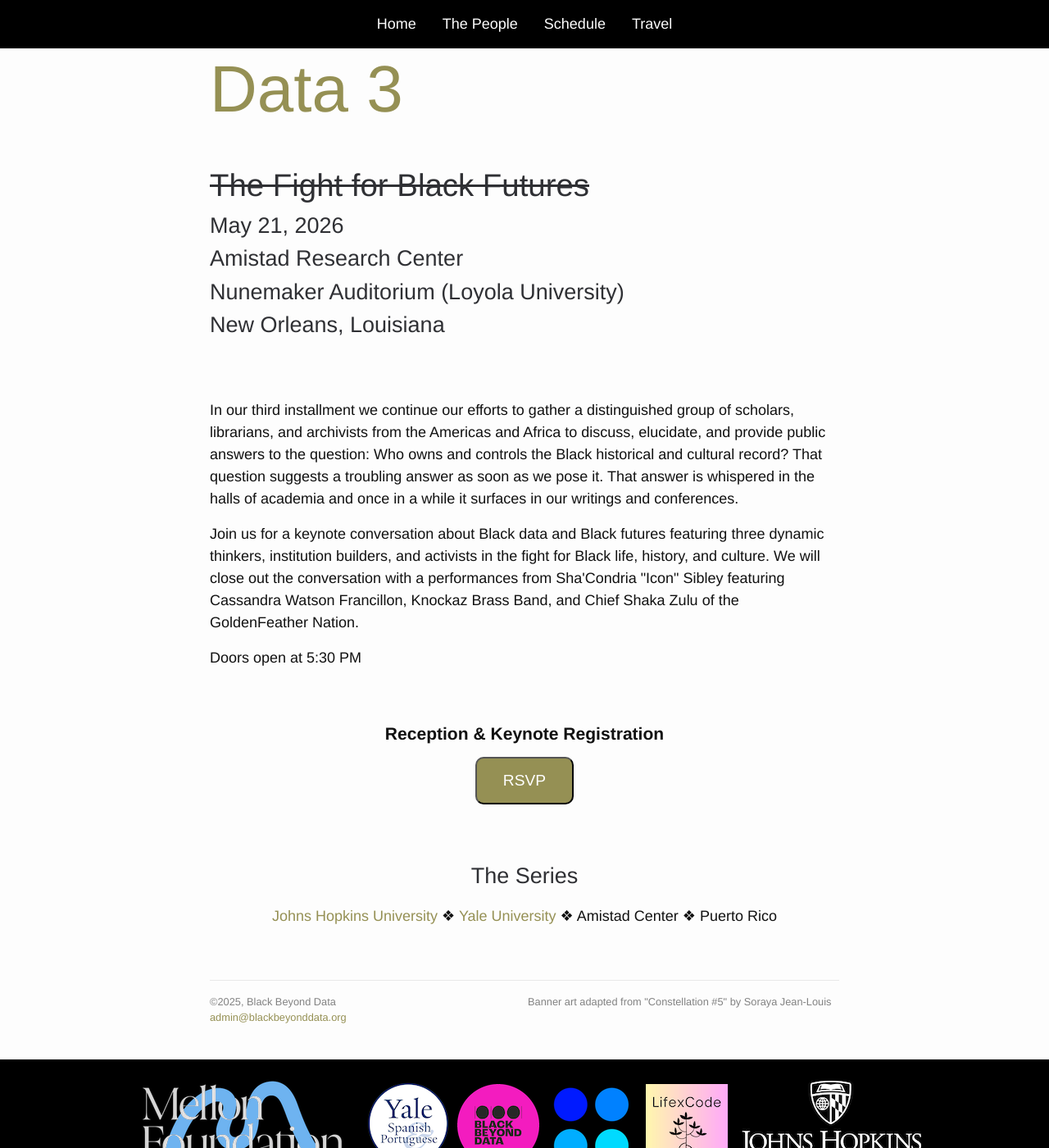
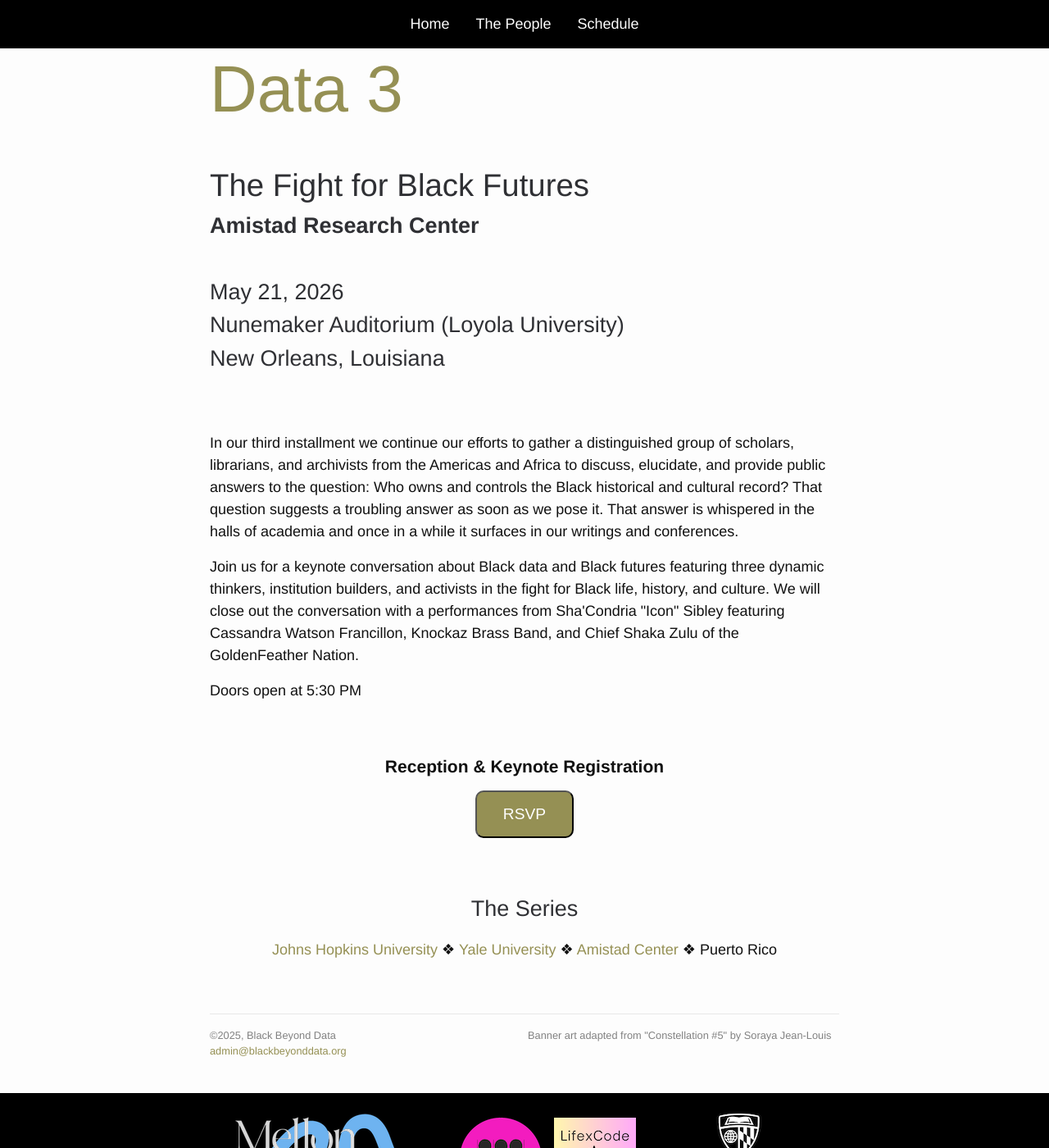
Before and after one commit to elotroalex/wobd-amistad, a Jekyll site: the page built from index.html, in a window 1280 px wide and 1400 px high, scrolled down 695 px. Shown: the whole window at 82% size. Built offline with Jekyll 4.4.1, drawn with Linux system fonts in a browser that asks for light colours.

Commit message:
removed old logos
Co-authored-by: Copilot <copilot@github.com>

```diff
--- a/_data/navigation.yml
+++ b/_data/navigation.yml
@@ -8,5 +8,5 @@
   url: /people/
 - title: Schedule
   url: /schedule/
-- title: Travel
-  url: /travel/
+# - title: Travel
+#   url: /travel/
--- a/_includes/footer.html
+++ b/_includes/footer.html
@@ -17,15 +17,7 @@
 
 <div class="fixed-footer" style="color: white">
   <img src="{{site.baseurl}}/images/logos/mellon.png" />
-  <img src="{{site.baseurl}}/images/logos/spanport.png" />
   <img src="{{site.baseurl}}/images/logos/bbd.png" style="margin: 5px 5px 0px 0px" />
-  <img src="{{site.baseurl}}/images/logos/cdsc.png" style="margin: 5px 5px 0px 0px" />
   <img src="{{site.baseurl}}/images/logos/lifexcode.png" style="margin: 5px 5px 0px 0px" />
   <img src="{{site.baseurl}}/images/logos/jhu_logo.png" />
-  <img src="{{site.baseurl}}/images/logos/whc.png" style="margin: 5px 5px 0px 0px" />
-  <img src="{{site.baseurl}}/images/logos/AFAM.png" style="margin: 5px 5px 0px 0px" />
-
-  <!-- <img src="{{site.baseurl}}/images/logos/nhprc.png" style="margin: 5px 5px 0px 0px" /> -->
-  <!-- <img src="{{site.baseurl}}/images/logos/msu.png" style="margin: 5px 5px 0px 0px" /> -->
-  <img src="{{site.baseurl}}/images/logos/RSWG.png" style="margin: 5px 5px 0px 0px" />
 </div>
--- a/index.html
+++ b/index.html
@@ -8,10 +8,11 @@ layout: default
     Historical | cultural</h1> -->
 
   <h2 class="notice">
-    <span style="font-size: 2.4rem; font-weight: 400; text-decoration: line-through">The Fight for Black Futures</span>
+    <span style="font-size: 2.4rem; font-weight: 400">The Fight for Black Futures</span><br />
+    <strong>Amistad Research Center</strong><br />
     <br />
     May 21, 2026<br />
-    Amistad Research Center<br />
+
     Nunemaker Auditorium (Loyola University)<br />
     New Orleans, Louisiana
   </h2>
@@ -28,5 +29,5 @@ layout: default
   </p>
   <br />
   <h2 id="archive" class="aligncenter">The Series</h2>
-  <p class="aligncenter"><a href="/inaugural/">Johns Hopkins University</a> ❖ <a href="/yale/">Yale University</a> ❖ Amistad Center ❖ Puerto Rico</p>
+  <p class="aligncenter"><a href="/inaugural/">Johns Hopkins University</a> ❖ <a href="/yale/">Yale University</a> ❖ <a href="#">Amistad Center</a> ❖ Puerto Rico</p>
 </div>
```
Also changed, not shown: images/banner.jpg.
